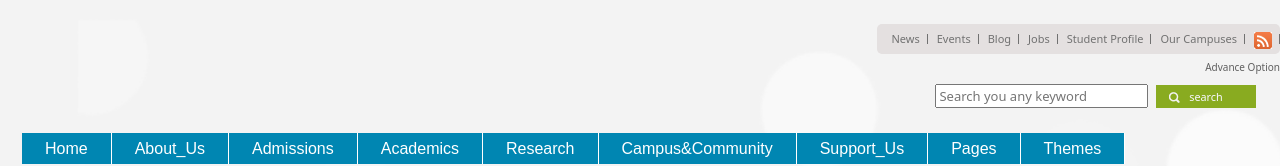
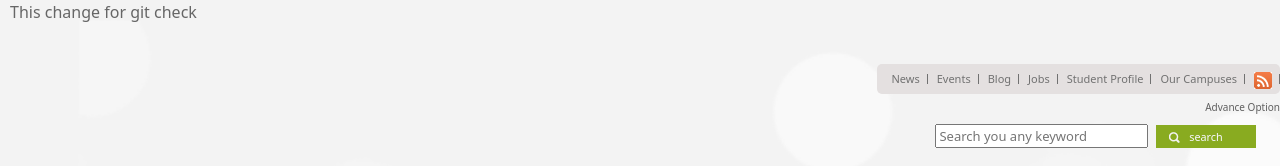
Before and after one commit to pawarharshala/allinoneinsurance, a plain HTML site: page about us/About us.html in a window 1280 px wide. Shown: the top 166 px of the page. Drawn offline with nearby package versions, Linux system fonts and the light colour scheme; files whose address does not match are found by name.

Commit message:
about us changes

```diff
--- a/about us/About us.html
+++ b/about us/About us.html
@@ -26,6 +26,7 @@
 
 
 <body>
+    <p>This change for git check</p>
     <br>
     <header class="row">
         <div id="masterhead">
```
